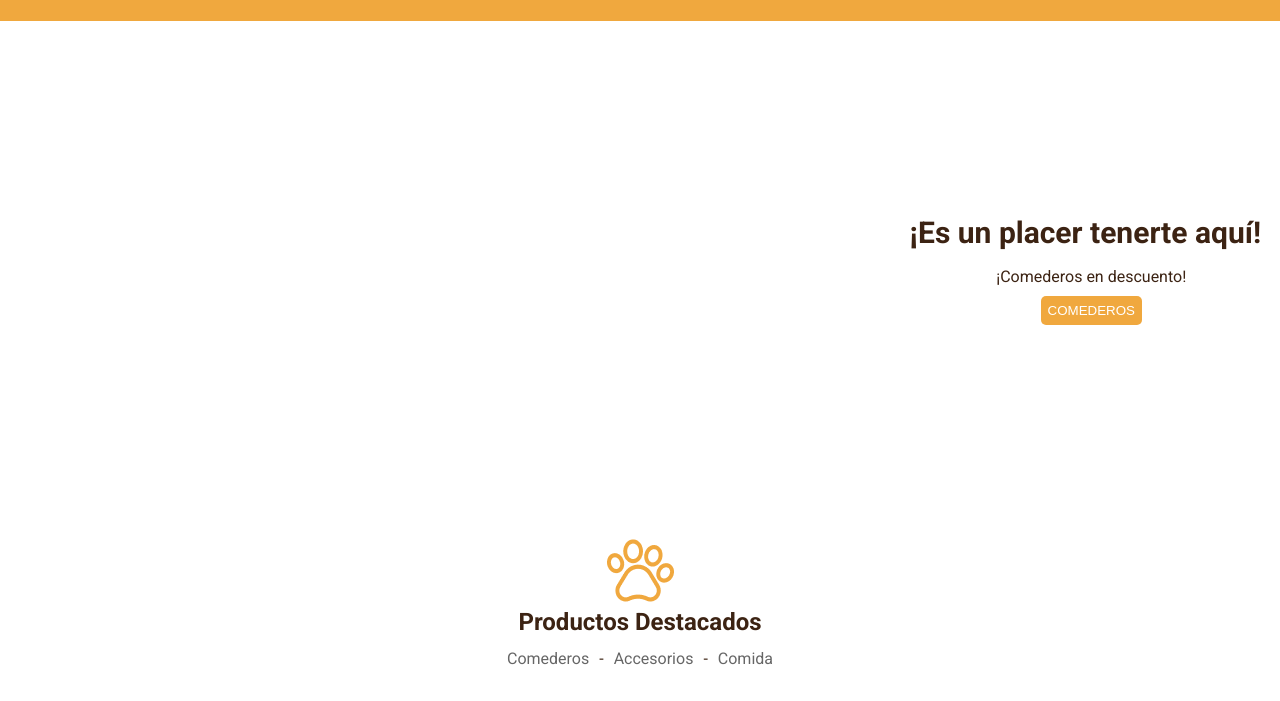
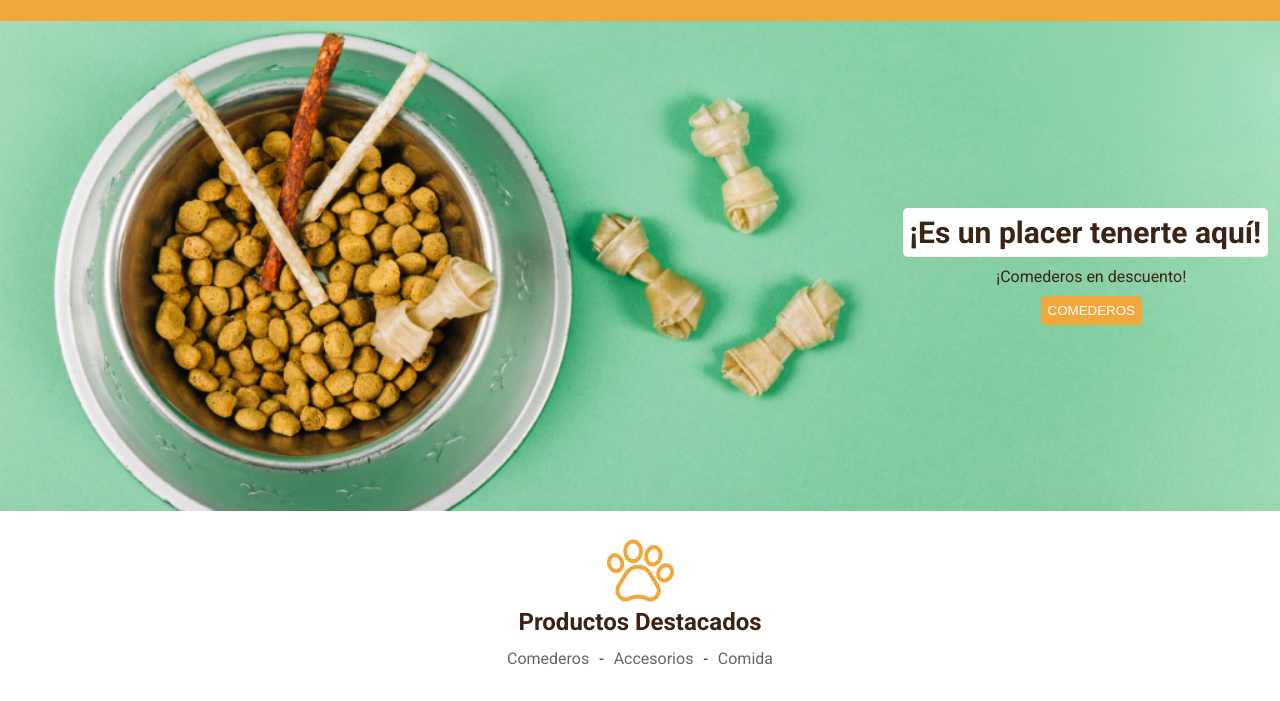
Before and after one commit to rainvare/petshop, a plain HTML site: page index.html in a window 1280 px wide. Shown: the part 85-786 px from the top of the page. Drawn offline with Linux system fonts and the light colour scheme.

Commit message:
mod background

```diff
--- a/styles/style.css
+++ b/styles/style.css
@@ -85,7 +85,7 @@ img#menu {
 
 /*banner*/
 section.banner {
-  background-image: url("./images/bowl-and-pet-daities-on-green-background 1.png");
+  background-image: url("../images/bowl-and-pet-daities-on-green-background\ 1.png");
   color: var(--color-bg-oscuro);
   background-size: cover;
   height: 490px;
```
